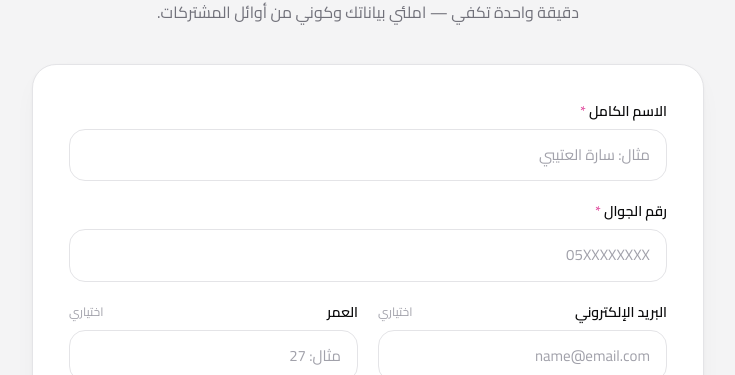
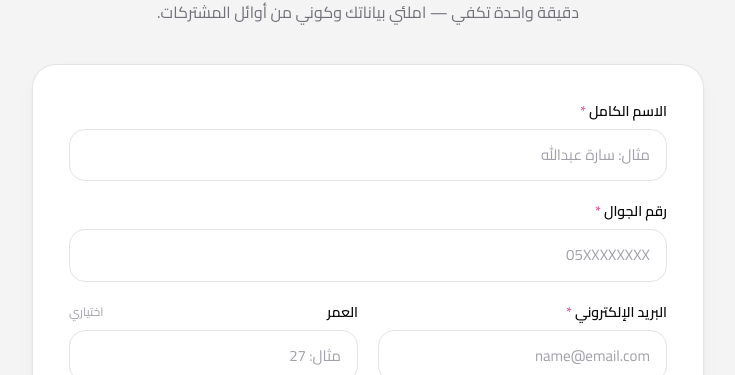
Before and after one commit to usfkusf88-source/wefit-ladies, a Next.js app: page / in a window 1280 px wide. Shown: the part 2416-2791 px from the top of the page, without its empty margins (272-1007 px from the left). Built offline with nearby package versions, Linux system fonts and the light colour scheme; no server answers.

Commit message:
Add files via upload

```diff
--- a/src/components/public/RegistrationForm.tsx
+++ b/src/components/public/RegistrationForm.tsx
@@ -105,7 +105,7 @@ export function RegistrationForm({ utm, contactEmail }: { utm: UTM; contactEmail
     >
       {/* Name */}
       <Field label="الاسم الكامل" required error={errors.full_name?.message}>
-        <input {...register("full_name")} className="field-input" placeholder="مثال: سارة العتيبي" />
+        <input {...register("full_name")} className="field-input" placeholder="مثال: سارة عبدالله" />
       </Field>
 
       {/* Phone */}
@@ -121,7 +121,7 @@ export function RegistrationForm({ utm, contactEmail }: { utm: UTM; contactEmail
 
       <div className="grid grid-cols-1 gap-x-5 sm:grid-cols-2">
         {/* Email */}
-        <Field label="البريد الإلكتروني" hint="اختياري" error={errors.email?.message}>
+        <Field label="البريد الإلكتروني" required error={errors.email?.message}>
           <input {...register("email")} dir="ltr" className="field-input text-right" placeholder="name@email.com" />
         </Field>
         {/* Age */}
```
